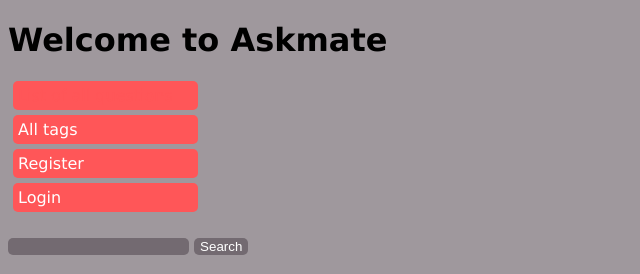
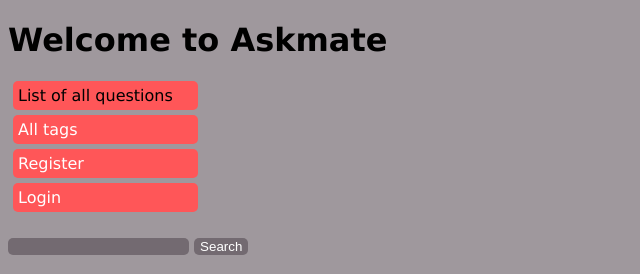
Before and after one commit to AdamReinmuller/Askmate, a Flask app: template templates/index_head.html in a window 1280 px wide, with the pointer over the restyled element. Shown: the top 274 px of the page, without its empty margins (0-640 px from the left). Run offline with Flask 2, Linux system fonts and the light colour scheme; the template is opened without the code that fills it, so the values that code supplies are empty; some libraries are stand-ins or nearby versions.

Commit message:
login, register color update2

```diff
--- a/static/style.css
+++ b/static/style.css
@@ -40,7 +40,7 @@ input {
 }
 
 a:hover {
-    color: #ff5658;
+    color: black;
 }
 
 
```
